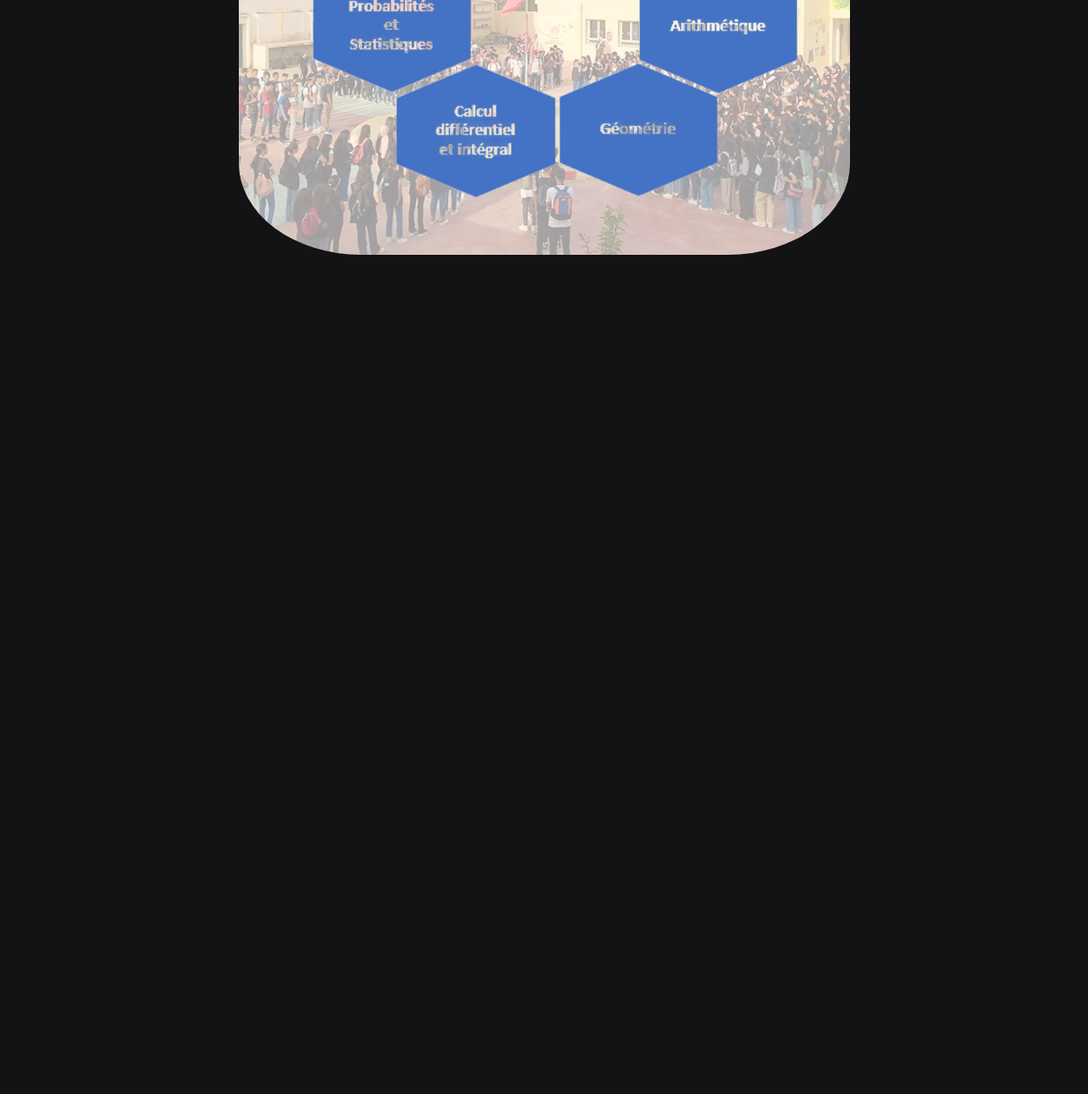
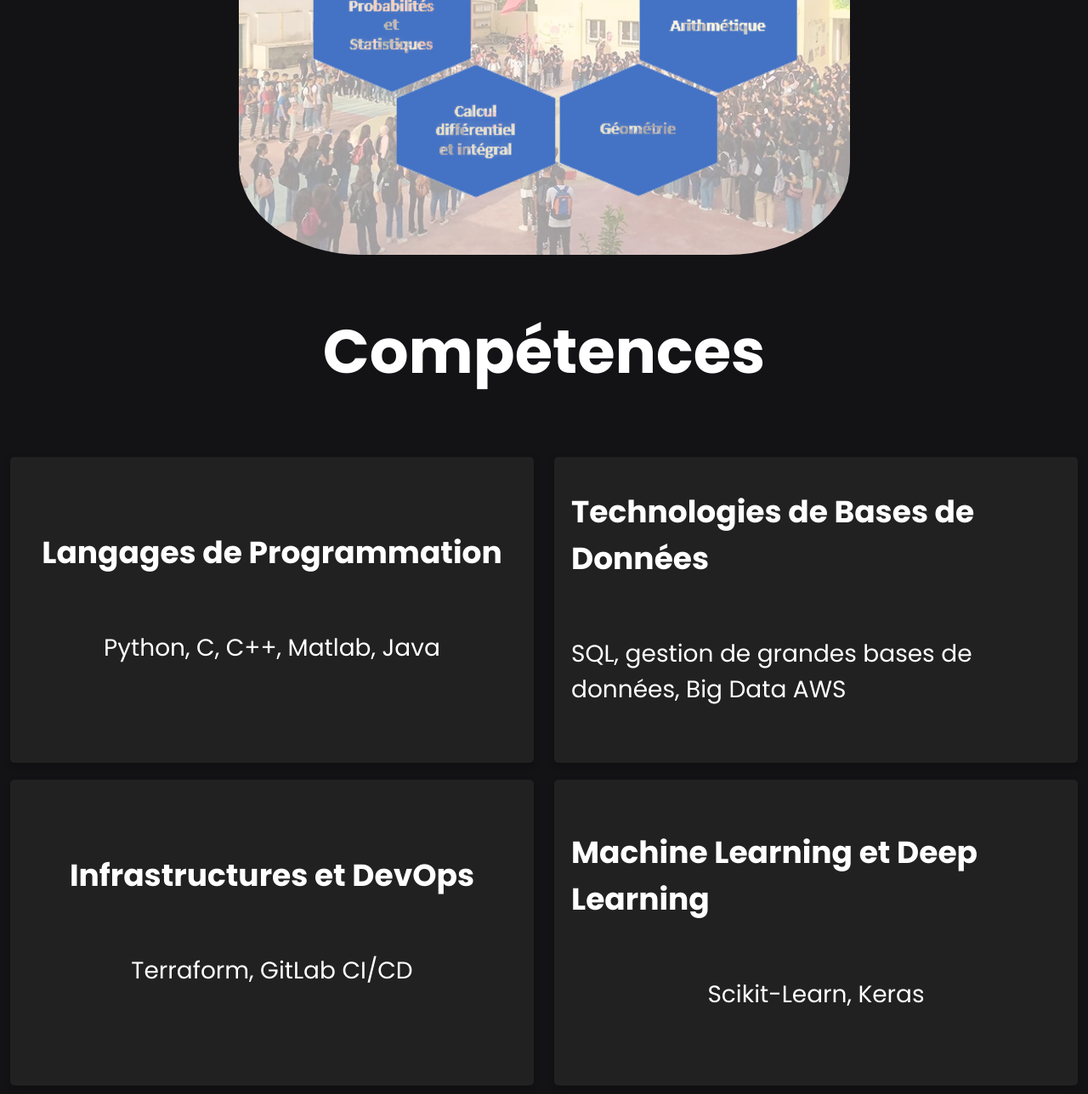
Before and after one commit to jess2304/personal-website, a plain HTML site: page index.html in a window 1280 px wide. Shown: the part 5926-7214 px from the top of the page at 85% size. Before the commit the page ends 6226 px from the top, so only its background shows below. Drawn offline with Linux system fonts and the light colour scheme.

Commit message:
added the skillllz with an animation

```diff
--- a/index.html
+++ b/index.html
@@ -114,13 +114,34 @@
         </section>
 
         <!-------------------------------------------------------------------------------------------------------------------------------------------------------------------------------->
+        <!-- The skills !!!-->
+        <section class="competences">
+            <h2>Compétences</h2>
+            <div class="competences-container">
+                <div class="competence-item">
+                    <h3>Langages de Programmation</h3>
+                    <p>Python, C, C++, Matlab, Java</p>
+                </div>
+                <div class="competence-item">
+                    <h3>Technologies de Bases de Données</h3>
+                    <p>SQL, gestion de grandes bases de données, Big Data AWS</p>
+                </div>
+                <div class="competence-item">
+                    <h3>Infrastructures et DevOps</h3>
+                    <p>Terraform, GitLab CI/CD</p>
+                </div>
+                <div class="competence-item">
+                    <h3>Machine Learning et Deep Learning</h3>
+                    <p>Scikit-Learn, Keras</p>
+                </div>
+            </div>
+        </section>
 
 
 
 
 
-
-
+        <!-------------------------------------------------------------------------------------------------------------------------------------------------------------------------------->
 
         <footer>
             <a class="gotopbtn" href="#"> <i class = "fas fa-arrow-up"></i> </a>
--- a/script.js
+++ b/script.js
@@ -125,3 +125,26 @@ document.addEventListener('DOMContentLoaded', function() {
         showSubjects(lyceeSubjects, 'lycee-subjects');
     });
 });
+
+
+
+
+
+
+//-------------------------------------------------------------------------------------------------
+
+
+document.addEventListener('DOMContentLoaded', function() {
+    const observer = new IntersectionObserver((entries) => {
+        entries.forEach((entry) => {
+            if (entry.isIntersecting) {
+                entry.target.classList.add('show');
+            } else {
+                entry.target.classList.remove('show');
+            }
+        });
+    }, { threshold: 0.1 });
+
+    const items = document.querySelectorAll('.competence-item');
+    items.forEach((item) => observer.observe(item));
+});
--- a/style.css
+++ b/style.css
@@ -188,6 +188,14 @@ a:hover, a:focus {
     font-size: 36px;
 }
 
+.competences h2{
+    font-size: 72px;
+}
+
+.competence-item h3{
+    font-size: 36px;
+}
+
 
 /*********************************************************************/
 /* For the photos */
@@ -361,3 +369,55 @@ a:hover, a:focus {
 .clickable-image {
     cursor: pointer;
 }
+
+
+
+
+/*********************************************************************************************/
+
+/* The skills part*/
+
+.competences-container {
+    display: flex;
+    justify-content: space-around;
+    flex-wrap: wrap;
+}
+
+.competence-item {
+    flex-basis: 45%;
+    box-shadow: 0 4px 8px rgba(0, 0, 0, 0.2);
+    margin: 10px;
+    padding: 20px;
+    border-radius: 5px;
+    background-color: #222121;
+    font-size: 28px;
+    opacity: 0;
+    transform: translateY(20px);
+    transition: opacity 0.5s ease-out, transform 0.5s ease-out;
+    transition-delay: 0s;
+}
+
+.competence-item.show {
+    opacity: 1;
+    transform: translateY(0);
+}
+
+.competence-item h3 {
+    margin-top: 0;
+}
+
+/* Responsive design */
+@media (max-width: 600px) {
+    .competence-item {
+        flex-basis: 100%;
+    }
+}
+
+
+
+
+
+.competence-item:nth-child(1).show { transition-delay: 0.3s; }
+.competence-item:nth-child(2).show { transition-delay: 0.6s; }
+.competence-item:nth-child(3).show { transition-delay: 0.9s; }
+.competence-item:nth-child(4).show { transition-delay: 1.2s; }
```
